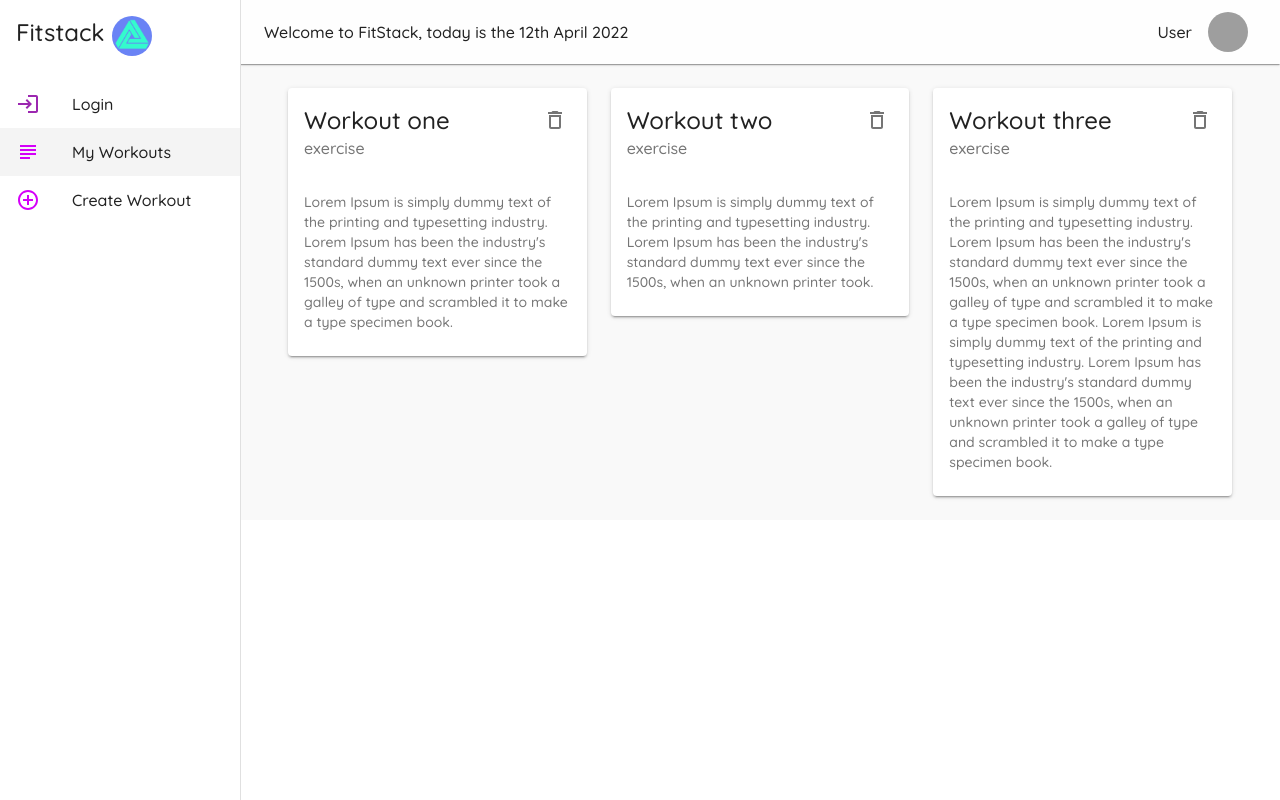
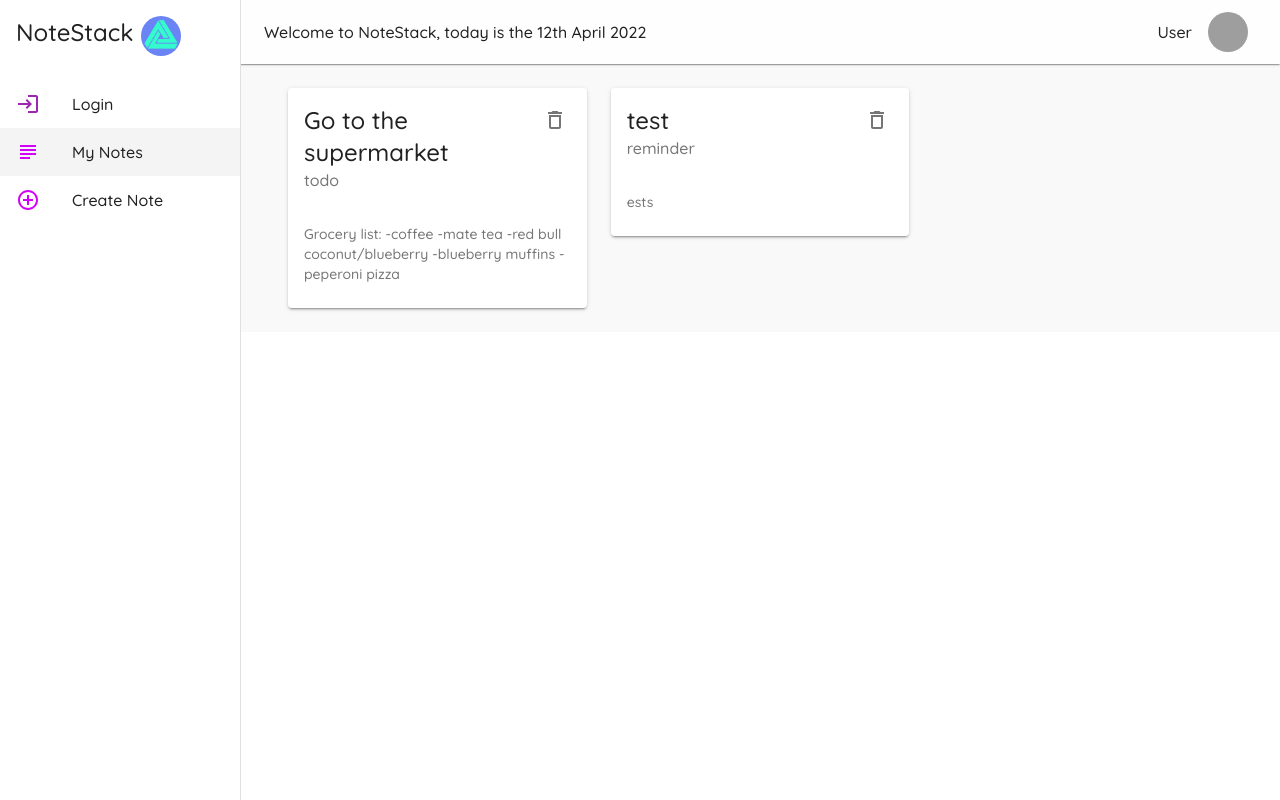
Before and after one commit to BuffCan/NoteStackApp, a React (Create React App) app: page / in a window 1280 px wide. Built offline with nearby package versions, Linux system fonts and the light colour scheme; data requests are answered from the project's data file; grey boxes are pictures that could not be loaded.

Commit message:
set up loin logic with post method

```diff
--- a/data/db.json
+++ b/data/db.json
@@ -1,22 +1,16 @@
 {
   "notes": [
     {
-      "title": "Workout one",
-      "details": "Lorem Ipsum is simply dummy text of the printing and typesetting industry. Lorem Ipsum has been the industry's standard dummy text ever since the 1500s, when an unknown printer took a galley of type and scrambled it to make a type specimen book.",
-      "category": "exercise",
+      "title": "Go to the supermarket",
+      "details": "Grocery list:\n\n-coffee\n-mate tea\n-red bull coconut/blueberry\n-blueberry muffins\n-peperoni pizza",
+      "category": "todo",
       "id": 1
     },
     {
-      "title": "Workout two",
-      "details": "Lorem Ipsum is simply dummy text of the printing and typesetting industry. Lorem Ipsum has been the industry's standard dummy text ever since the 1500s, when an unknown printer took.",
-      "category": "exercise",
+      "title": "test",
+      "details": "ests",
+      "category": "reminder",
       "id": 2
-    },
-    {
-      "title": "Workout three",
-      "details": "Lorem Ipsum is simply dummy text of the printing and typesetting industry. Lorem Ipsum has been the industry's standard dummy text ever since the 1500s, when an unknown printer took a galley of type and scrambled it to make a type specimen book.\nLorem Ipsum is simply dummy text of the printing and typesetting industry. Lorem Ipsum has been the industry's standard dummy text ever since the 1500s, when an unknown printer took a galley of type and scrambled it to make a type specimen book.",
-      "category": "exercise",
-      "id": 3
     }
   ]
 }
--- /dev/null
+++ b/data/dbregister.json
@@ -0,0 +1,5 @@
+{
+  "users": [
+
+  ]
+}
--- a/src/components/Layout.js
+++ b/src/components/Layout.js
@@ -69,12 +69,12 @@ export default function Layout({ children }) {
             path: '/Login'
         },
         {
-            text: 'My Workouts',
+            text: 'My Notes',
             icon: <SubjectOutlined color="secondary" />,
             path: '/'
         },
         {
-            text: 'Create Workout',
+            text: 'Create Note',
             icon: <AddCircleOutlineOutlined color="secondary" />,
             path: '/create'
         }
@@ -89,7 +89,7 @@ export default function Layout({ children }) {
         >
             <Toolbar>
                 <Typography className={classes.date}>
-                   Welcome to FitStack, today is the { format(new Date(), 'do MMMM Y') }
+                   Welcome to NoteStack, today is the { format(new Date(), 'do MMMM Y') }
                 </Typography>
                 <Typography>
                     User
@@ -108,7 +108,7 @@ export default function Layout({ children }) {
         >
             <div>
                 <Typography variant="h5" className={classes.title}>
-                    Fitstack
+                    NoteStack
                     <Avatar
                         variant="round"
                         src="/LOGO3.png"
--- a/src/components/NoteCard.js
+++ b/src/components/NoteCard.js
@@ -1,16 +1,23 @@
 import React from 'react'
-import { Card, Typography } from '@material-ui/core';
+import { Card, makeStyles, Typography } from '@material-ui/core';
 import { CardHeader } from '@material-ui/core';
 import { CardContent } from '@material-ui/core';
 import { IconButton } from '@material-ui/core';
 import { DeleteOutlined } from '@material-ui/icons';
 
+const useStyles = makeStyles({
 
+})
 
 export default function NoteCard({ note, handleDelete }) {
+    const classes = useStyles()
+
     return (
         <div>
-            <Card elevation={2}>
+            <Card
+                display="block"
+                elevation={2}
+            >
                 <CardHeader
                     action={
                         <IconButton onClick={() => handleDelete(note.id)}>
@@ -20,8 +27,11 @@ export default function NoteCard({ note, handleDelete }) {
                     title={note.title}
                     subheader={note.category}
                 />
-                <CardContent>
-                    <Typography variant="body2" color="textSecondary">
+                <CardContent className={classes.cardContent}>
+                    <Typography
+                        variant="body2"
+                        color="textSecondary"
+                    >
                         {note.details}
                     </Typography>
                 </CardContent>
--- a/src/pages/Create.js
+++ b/src/pages/Create.js
@@ -95,7 +95,7 @@ export default function Create() {
           variant="outlined"
           color="secondary"
           multiline
-          rows={4}
+          rows={5}
           fullWidth
           required
           error={detailsError}
@@ -104,10 +104,10 @@ export default function Create() {
         <FormControl className={classes.field}>
           <FormLabel>Note Catergory</FormLabel>
           <RadioGroup value={category} onChange={(e) => setCategory(e.target.value)}>
-            <FormControlLabel value="exercise" control={<Radio />} label="Exercise" />
-            <FormControlLabel value="exercise" control={<Radio />} label="Exercise" />
-            <FormControlLabel value="exercise" control={<Radio />} label="Exercise" />
-            <FormControlLabel value="exercise" control={<Radio />} label="Exercise" />
+            <FormControlLabel value="todo" control={<Radio />} label="To-Do" />
+            <FormControlLabel value="reminder" control={<Radio />} label="Reminder" />
+            <FormControlLabel value="work" control={<Radio />} label="Work" />
+            <FormControlLabel value="learning" control={<Radio />} label="Learning" />
           </RadioGroup>
         </FormControl>
 
@@ -122,7 +122,7 @@ export default function Create() {
         // to remove dropshadow of the button use:
         /* disableElevation */
       >
-        Submit
+        Create Note
       </Button>
       </form>
     </Container>
--- a/src/pages/Login.js
+++ b/src/pages/Login.js
@@ -1,14 +1,10 @@
 import React, {useState} from 'react'
-import { FormControlLabel, Typography } from '@material-ui/core'
+import { Typography } from '@material-ui/core'
 import { Button } from '@material-ui/core'
 import { Container } from '@material-ui/core'
 import { KeyboardArrowRight } from '@material-ui/icons'
 import { makeStyles } from '@material-ui/core'
 import { TextField } from '@material-ui/core'
-import { Radio } from '@material-ui/core'
-import { RadioGroup } from '@material-ui/core'
-import { FormControl } from '@material-ui/core'
-import { FormLabel } from '@material-ui/core'
 import { useHistory } from 'react-router-dom'
 
 const useStyles = makeStyles({
@@ -22,13 +18,41 @@ const useStyles = makeStyles({
 export default function Login() {
   const classes = useStyles()
   const history = useHistory()
-  const [title, setTitle] = useState("")
-  const [details, setDetails] = useState("")
-  const [titleError, setTitleError] = useState(false)
-  const [detailsError, setDetailsError] = useState(false)
-  const [category, setCategory] = useState("todos")
-  const [username, setUsername] = useState("")
+  const [name, setName] = useState("")
+  const [email, setEmail] = useState("")
   const [password, setPassword] = useState("")
+  const [nameError, setNameError] = useState(false)
+  const [emailError, setEmailError] = useState(false)
+  const [passwordError, setPasswordError] = useState(false)
+
+
+
+  const handleSubmit = (e) => {
+    e.preventDefault()
+    setNameError(false)
+    setEmailError(false)
+    setPasswordError(false)
+
+    if (name == "") {
+      setNameError(true)
+    }
+    if (email == "") {
+      setEmailError(true)
+    }
+    if (password == "") {
+      setPasswordError(true)
+    }
+    if (name && email && password) {
+      console.log(name, email, password)
+    }
+    if (name && email && password) {
+      fetch("http://localhost:7000/users", {
+        method: 'POST',
+        headers: {"Content-type": "application/json"},
+        body: JSON.stringify({ name, email, password })
+      }).then(() => history.push("/"))
+    }
+  }
 
   return (
     <Container>
@@ -41,26 +65,36 @@ export default function Login() {
         Enter Login Details
       </Typography>
 
-      <form noValidate autoComplete="off" >
+      <form noValidate autoComplete="off" onSubmit={handleSubmit}>
         <TextField
-          onChange={(e) => setTitle(e.target.value)}
+          onChange={(e) => setName(e.target.value)}
           className={classes.field}
           label="Username"
           variant="outlined"
           color="secondary"
           required
-          error={titleError}
+          error={nameError}
         />
         <TextField
-          onChange={(e) => setDetails(e.target.value)}
+          onChange={(e) => setEmail(e.target.value)}
           className={classes.field}
-          label="Password"
+          label="Email"
           variant="outlined"
           color="secondary"
           multiline
           required
-          error={detailsError}
+          error={emailError}
         />
+        <TextField
+        onChange={(e) => setPassword(e.target.value)}
+        className={classes.field}
+        label="Password"
+        variant="outlined"
+        color="secondary"
+        multiline
+        required
+        error={passwordError}
+      />
 
         <Button
         type="submit"
--- a/src/pages/Notes.js
+++ b/src/pages/Notes.js
@@ -1,5 +1,5 @@
 import React, { useEffect, useState } from 'react'
-import { Container, Grid } from '@material-ui/core'
+import { Container, Grid, Paper } from '@material-ui/core'
 // import { Paper } from '@material-ui/core'
 import NoteCard from '../components/NoteCard'
 
@@ -23,9 +23,18 @@ export default function Notes() {
 
   return (
     <Container>
-      {/* <Grid container>
-        <Grid item xs={12} sm={6} md={3}>
-          <Paper>1</Paper>
+       {/* <Grid container direction="column">
+        <Grid item xs={12} sm={6} md={3} >
+          <Paper>
+          stuff
+          stuff
+          stuff
+          stuff
+          stuff
+          stuff
+          stuff
+          stuff
+          </Paper>
         </Grid>
         <Grid item xs={12} sm={6} md={3}>
           <Paper>2</Paper>
@@ -37,7 +46,11 @@ export default function Notes() {
           <Paper>4</Paper>
         </Grid>
       </Grid> */}
-      <Grid container spacing={3}>
+      <Grid
+      container
+      direction="row"
+      spacing={3}
+      >
       {notes.map(note => (
         <Grid item key={note.id} xs={12} md={6} lg={4}>
           <NoteCard note={note} handleDelete={handleDelete} />
```
Also changed, not shown: data/dblogin.json (added, +16 -0 lines), 1 other file (tests, documents, lock files or other folders).
